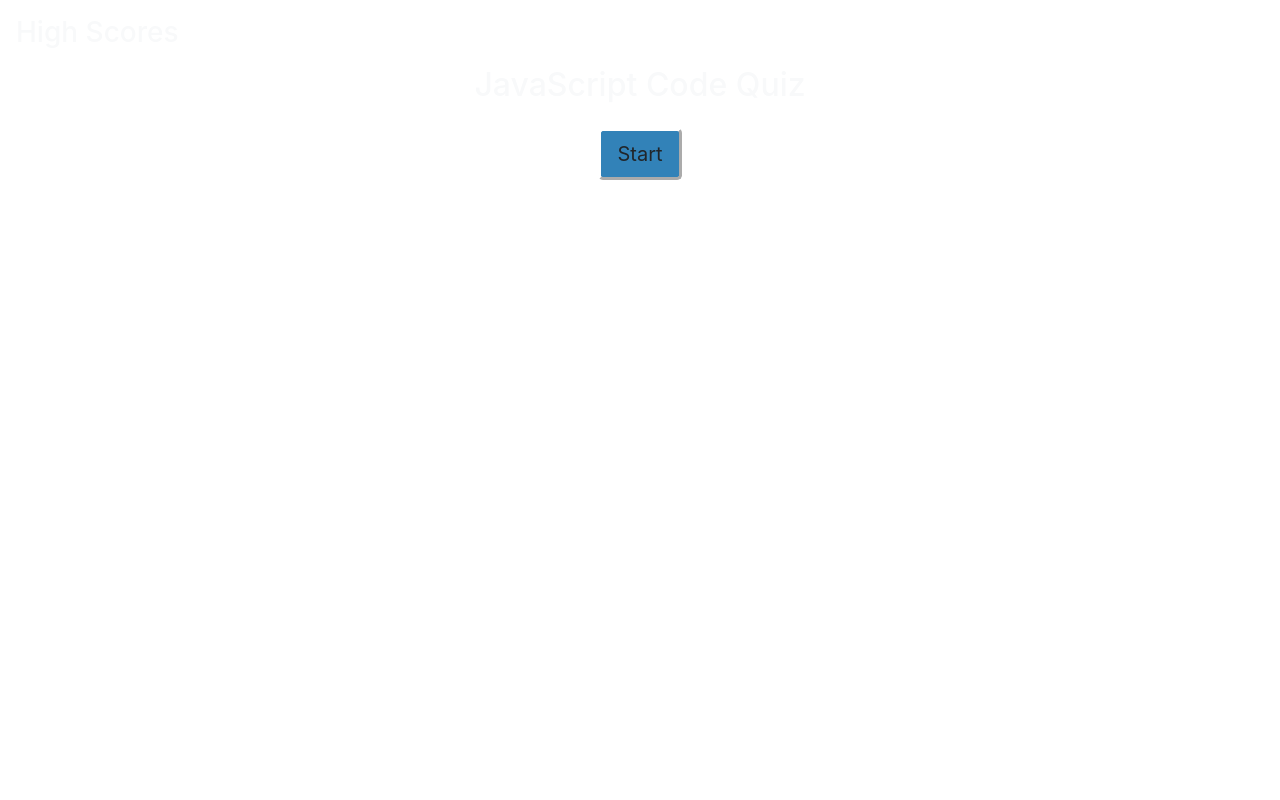
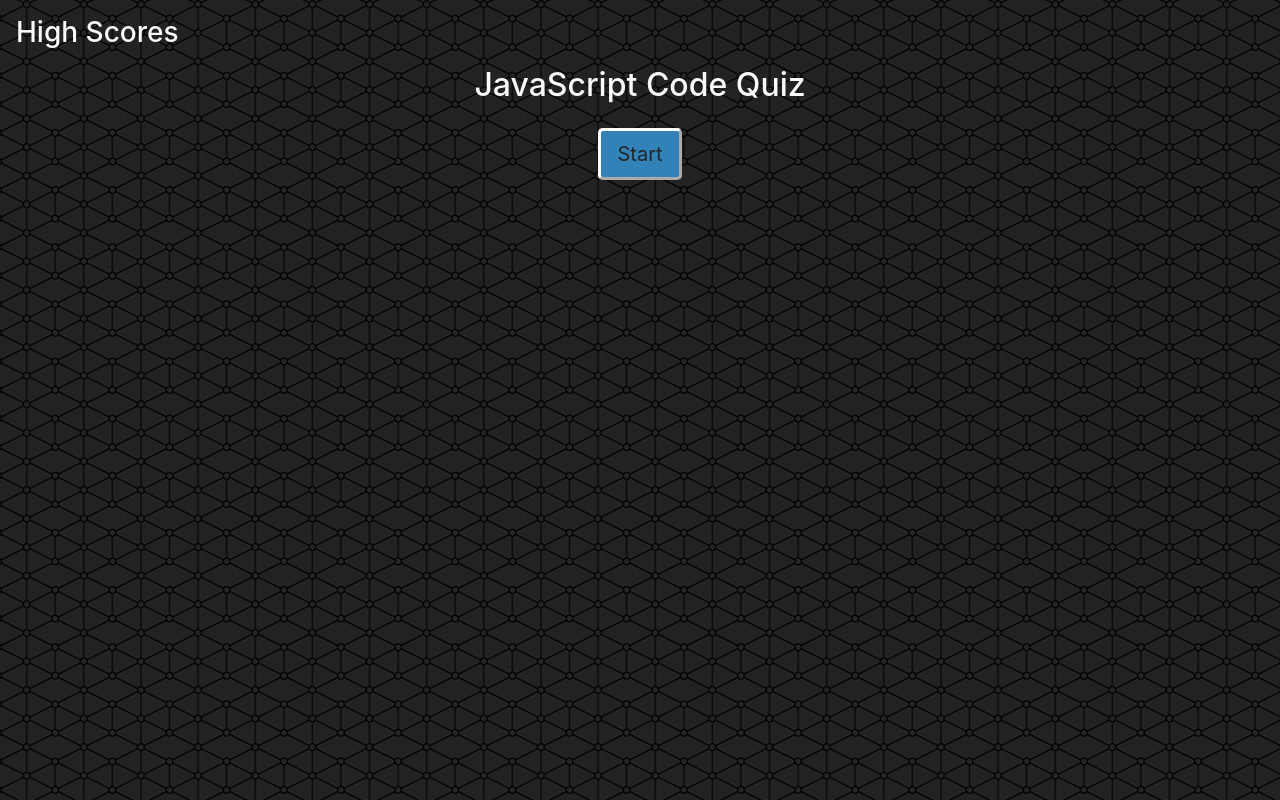
Before and after one commit to ericlafontsee/Homework-CodeQuiz, a plain HTML site: page index.html in a window 1280 px wide. Drawn offline with nearby package versions, Linux system fonts and the light colour scheme.

Commit message:
Fixed the path to my background image

```diff
--- a/style.css
+++ b/style.css
@@ -1,5 +1,5 @@
 body {
-  background-image: url("images/gplaypattern.png");
+    background-image: url("images/connectwork.png");
     background-repeat: repeat;
     background-position: center;
 }
@@ -8,9 +8,10 @@ span {
     cursor: pointer;
 }
 
-  #timesup{
+#timesup {
     font-size: 80px;
 }
+
 .modal {
     display: none;
 }
@@ -21,7 +22,9 @@ span {
     color: white;
 }
 
-  .modal-body {padding: 2px 16px;}
+.modal-body {
+    padding: 2px 16px;
+}
 
 .modal-content {
     position: relative;
@@ -30,28 +33,30 @@ span {
     padding: 0;
     border: 5px outset #0f4c75;
     width: 80%;
-    box-shadow: 0 4px 8px 0 rgba(0,0,0,0.2),0 6px 20px 0 rgba(0,0,0,0.19);
+    box-shadow: 0 4px 8px 0 rgba(0, 0, 0, 0.2), 0 6px 20px 0 rgba(0, 0, 0, 0.19);
 }
+
 #highScoresList {
     list-style-type: decimal;
     list-style-position: inside;
 }
-  #highScoresList li{
+
+#highScoresList li {
     list-style-type: decimal;
     list-style-position: inside;
     width: 75px;
     margin: 0 auto;
     text-align: left;
 }
+
 #start-button {
     border: 3px outset white;
     text-align: center;
     margin: 0 auto;
     background-color: #3282B8;
+}
 
-  }
 button {
     background-color: #3282B8;
     border: 3px outset white;
-
 }
```
Lines whose indentation alone changed are shown as unchanged.
